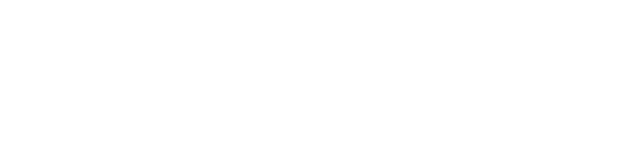
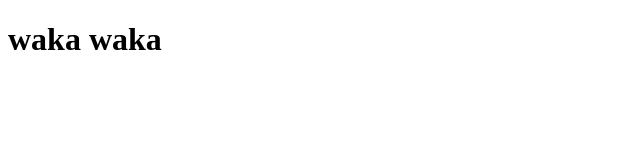
Before and after one commit to pentekattila/My-test, a plain HTML site: page index.html in a window 1280 px wide. Shown: the whole page, without its empty margins (0-640 px from the left). Drawn offline with Linux system fonts and the light colour scheme.

Commit message:
Second change

```diff
--- a/index.html
+++ b/index.html
@@ -5,5 +5,7 @@
     <meta name="viewport" content="width=device-width, initial-scale=1.0" />
     <title>Document</title>
   </head>
-  <body></body>
+  <body>
+    <h1>waka waka</h1>
+  </body>
 </html>
```
